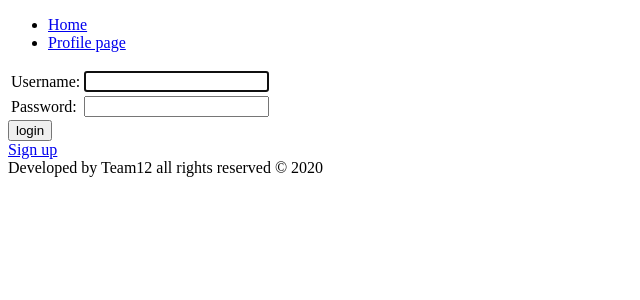
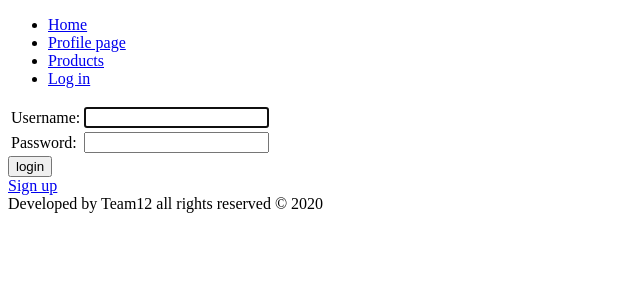
Before and after one commit to vallzter/Team12, a Django app: page /user/login/ in a window 1280 px wide. Shown: the top 300 px of the page, without its empty margins (0-640 px from the left). Run offline with Django 3.2, Linux system fonts and the light colour scheme.

Commit message:
added login to nav

```diff
--- a/src/Team12/product/views.py
+++ b/src/Team12/product/views.py
@@ -9,4 +9,4 @@ def index(request):
         "products": data
     }
 
-    return render(request, 'index.html', context)
+    return render(request, 'products/index.html', context)
--- a/src/Team12/templates/base.html
+++ b/src/Team12/templates/base.html
@@ -9,6 +9,8 @@
     <ul>
         <li><a href="{% url 'Index' %}">Home</a></li>
         <li><a href="{% url 'Profile' %}">Profile page</a></li>
+        <li><a href="{% url 'Products' %}">Products</a></li>
+        <li><a href="{% url 'Logout' %}">{% if user.get_username %}Log out{% else %}Log in{% endif %}</a></li>
     </ul>
     </div>
     <div class="content">
```
